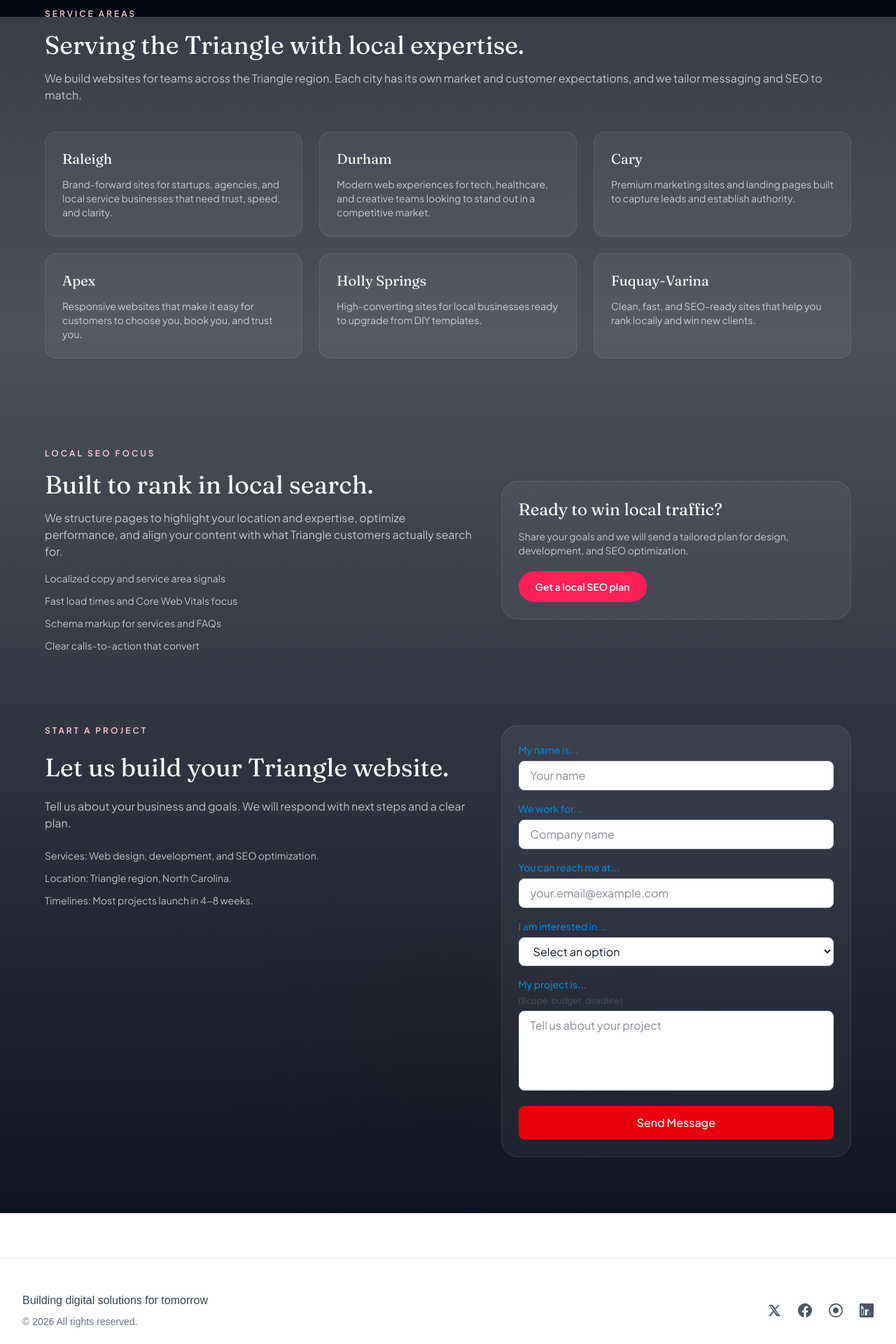
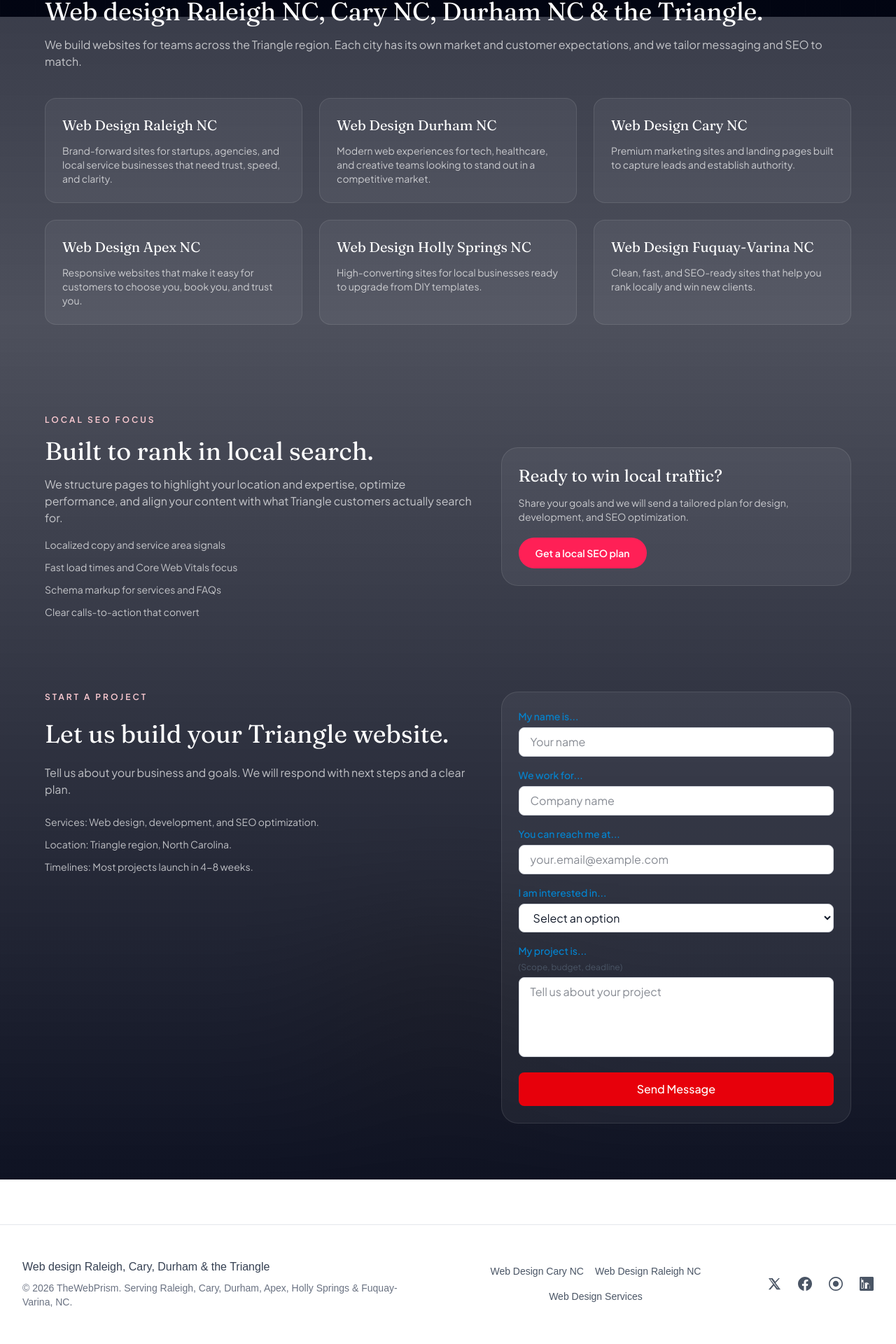
Before and after one commit to rthompsontouch/webdev_frontend, a Next.js app: page /triangle-web-design in a window 1280 px wide. Shown: the part 776-2696 px from the top of the page at 70% size. Built offline with nearby package versions, Linux system fonts and the light colour scheme.

Commit message:
added better SEO especially for local triangle area

```diff
--- a/app/layout.tsx
+++ b/app/layout.tsx
@@ -18,16 +18,19 @@ export const metadata: Metadata = {
   metadataBase: new URL("https://www.thewebprism.com"),
   title: "TheWebPrism | Premium Design & Development Studio",
   description:
-    "Premium digital design and development for ambitious brands. We create websites, apps, and digital experiences that feel premium and drive results.",
+    "Premium web design and development for Raleigh, Cary, Durham, and the Triangle. We create websites, apps, and digital experiences for ambitious brands in North Carolina.",
   keywords: [
     "web design",
     "web development",
+    "web design Raleigh NC",
+    "web design Cary NC",
+    "web design Durham NC",
+    "Triangle web design",
     "digital design",
     "design agency",
     "app development",
     "branding",
     "digital consulting",
-    "Raleigh",
   ],
   openGraph: {
     title: "TheWebPrism | Premium Digital Design & Development",
@@ -66,11 +69,19 @@ export default function RootLayout({
         name: "TheWebPrism",
         url: "https://www.thewebprism.com",
         telephone: "+1-910-403-9019",
-        areaServed: "United States",
+        areaServed: [
+          { "@type": "City", name: "Raleigh", containedInPlace: { "@type": "State", name: "North Carolina" } },
+          { "@type": "City", name: "Durham", containedInPlace: { "@type": "State", name: "North Carolina" } },
+          { "@type": "City", name: "Cary", containedInPlace: { "@type": "State", name: "North Carolina" } },
+          { "@type": "City", name: "Apex", containedInPlace: { "@type": "State", name: "North Carolina" } },
+          { "@type": "City", name: "Holly Springs", containedInPlace: { "@type": "State", name: "North Carolina" } },
+          { "@type": "City", name: "Fuquay-Varina", containedInPlace: { "@type": "State", name: "North Carolina" } },
+        ],
       },
       {
         "@type": "LocalBusiness",
         name: "TheWebPrism",
+        description: "Premium web design, web development, and SEO optimization for Triangle-area businesses in Raleigh, Durham, Cary, Apex, Holly Springs, and Fuquay-Varina, NC.",
         url: "https://www.thewebprism.com",
         telephone: "+1-910-403-9019",
         priceRange: "$$$",
@@ -85,7 +96,19 @@ export default function RootLayout({
           latitude: 35.7796,
           longitude: -78.6382,
         },
-        areaServed: "United States",
+        areaServed: [
+          { "@type": "City", name: "Raleigh", containedInPlace: { "@type": "State", name: "North Carolina" } },
+          { "@type": "City", name: "Durham", containedInPlace: { "@type": "State", name: "North Carolina" } },
+          { "@type": "City", name: "Cary", containedInPlace: { "@type": "State", name: "North Carolina" } },
+          { "@type": "City", name: "Apex", containedInPlace: { "@type": "State", name: "North Carolina" } },
+          { "@type": "City", name: "Holly Springs", containedInPlace: { "@type": "State", name: "North Carolina" } },
+          { "@type": "City", name: "Fuquay-Varina", containedInPlace: { "@type": "State", name: "North Carolina" } },
+        ],
+        serviceArea: {
+          "@type": "GeoCircle",
+          geoMidpoint: { "@type": "GeoCoordinates", latitude: 35.7796, longitude: -78.6382 },
+          geoRadius: "50000",
+        },
       },
     ],
   };
--- a/app/services/web-design/page.tsx
+++ b/app/services/web-design/page.tsx
@@ -13,17 +13,20 @@ const bodyFont = Plus_Jakarta_Sans({
 });
 
 export const metadata: Metadata = {
-  title: "Web Design Services | Premium UX and Brand-First Websites",
+  title: "Web Design Services | Raleigh, Cary, Durham | TheWebPrism",
   description:
-    "Professional web design services for growth-minded brands. Strategy, UX, UI, and conversion-focused sites that feel premium and perform fast.",
+    "Professional web design for Raleigh, Cary, Durham & the Triangle. Strategy, UX, UI, and conversion-focused sites for North Carolina businesses.",
   keywords: [
     "web design services",
+    "web design Raleigh NC",
+    "web design Cary NC",
+    "web design Durham NC",
     "professional web design",
     "ux ui design",
     "brand websites",
     "conversion focused design",
     "responsive web design",
-    "design agency",
+    "design agency Triangle",
   ],
   openGraph: {
     title: "Web Design Services | Premium UX and Brand-First Websites",
--- a/app/sitemap.ts
+++ b/app/sitemap.ts
@@ -26,7 +26,7 @@ export default function sitemap(): MetadataRoute.Sitemap {
   return routes.map((path) => ({
     url: `${baseUrl}${path}`,
     lastModified,
-    changeFrequency: "monthly",
-    priority: path === "/" ? 1 : 0.7,
+    changeFrequency: path === "/triangle-web-design" ? "weekly" : "monthly",
+    priority: path === "/" ? 1 : path === "/triangle-web-design" ? 0.9 : 0.7,
   }));
 }
--- a/app/triangle-web-design/page.tsx
+++ b/app/triangle-web-design/page.tsx
@@ -14,24 +14,26 @@ const bodyFont = Plus_Jakarta_Sans({
 });
 
 export const metadata: Metadata = {
-  title: "Triangle Web Design | Raleigh, Durham, Cary, Apex, Holly Springs, Fuquay",
+  title: "Web Design Cary NC | Raleigh, Durham, Triangle | TheWebPrism",
   description:
-    "Premium web design, web development, and SEO optimization for Triangle businesses. Serving Raleigh, Durham, Cary, Apex, Holly Springs, and Fuquay-Varina with conversion-focused sites.",
+    "Web design Cary NC, Raleigh, Durham, Apex, Holly Springs & Fuquay-Varina. Premium websites and SEO for Triangle businesses. Conversion-focused design and development.",
   keywords: [
+    "web design Cary NC",
+    "web design Raleigh NC",
+    "web design Durham NC",
+    "web design Apex NC",
+    "web design Holly Springs NC",
+    "web design Fuquay Varina NC",
     "triangle web design",
     "raleigh web design",
-    "durham web design",
     "cary web design",
-    "apex web design",
-    "holly springs web design",
-    "fuquay varina web design",
-    "web development",
-    "seo optimization",
+    "web development Triangle",
+    "seo optimization NC",
   ],
   openGraph: {
-    title: "Triangle Web Design | Premium Design + Development",
+    title: "Web Design Cary NC | Raleigh, Durham, Triangle | TheWebPrism",
     description:
-      "Conversion-focused web design, development, and SEO for Triangle-area brands in Raleigh, Durham, Cary, Apex, Holly Springs, and Fuquay-Varina.",
+      "Web design Cary NC, Raleigh, Durham, Apex, Holly Springs & Fuquay-Varina. Premium conversion-focused websites for Triangle businesses.",
     type: "website",
     images: [
       {
@@ -44,10 +46,13 @@ export const metadata: Metadata = {
   },
   twitter: {
     card: "summary_large_image",
-    title: "Triangle Web Design | Premium Design + Development",
+    title: "Web Design Cary NC | Raleigh, Durham, Triangle | TheWebPrism",
     description:
-      "Conversion-focused web design, development, and SEO for Triangle-area brands.",
+      "Web design Cary NC, Raleigh, Durham, Apex & the Triangle. Premium websites for local businesses.",
     images: ["https://www.thewebprism.com/images/hero_image.jpg"],
+  },
+  alternates: {
+    canonical: "https://www.thewebprism.com/triangle-web-design",
   },
 };
 
@@ -142,18 +147,23 @@ export default function TriangleWebDesignPage() {
   const serviceSchema = {
     "@context": "https://schema.org",
     "@type": "Service",
-    name: "Triangle Web Design",
+    name: "Web Design Cary NC, Raleigh, Durham, Triangle",
     serviceType: "Web Design",
+    provider: {
+      "@type": "LocalBusiness",
+      name: "TheWebPrism",
+      url: "https://www.thewebprism.com",
+    },
     areaServed: [
-      "Raleigh, NC",
-      "Durham, NC",
-      "Cary, NC",
-      "Apex, NC",
-      "Holly Springs, NC",
-      "Fuquay-Varina, NC",
+      { "@type": "City", name: "Raleigh", containedInPlace: { "@type": "State", name: "North Carolina" } },
+      { "@type": "City", name: "Durham", containedInPlace: { "@type": "State", name: "North Carolina" } },
+      { "@type": "City", name: "Cary", containedInPlace: { "@type": "State", name: "North Carolina" } },
+      { "@type": "City", name: "Apex", containedInPlace: { "@type": "State", name: "North Carolina" } },
+      { "@type": "City", name: "Holly Springs", containedInPlace: { "@type": "State", name: "North Carolina" } },
+      { "@type": "City", name: "Fuquay-Varina", containedInPlace: { "@type": "State", name: "North Carolina" } },
     ],
     description:
-      "Premium web design, web development, and SEO optimization for Triangle-area businesses.",
+      "Premium web design, web development, and SEO optimization for Triangle-area businesses in Raleigh, Durham, Cary, Apex, Holly Springs, and Fuquay-Varina, NC.",
   };
 
   return (
@@ -182,7 +192,7 @@ export default function TriangleWebDesignPage() {
                 Triangle Web Design
               </p>
               <h1 className={`${displayFont.className} text-4xl text-white sm:text-5xl`}>
-                Premium web design, development, and SEO for the Triangle.
+                Web design Cary NC, Raleigh, Durham & the Triangle.
               </h1>
               <p className="text-base text-white/70">
                 We help Triangle-area businesses launch websites that load fast, rank locally, and turn visitors into
@@ -246,7 +256,7 @@ export default function TriangleWebDesignPage() {
               Service Areas
             </p>
             <h2 className={`${displayFont.className} text-3xl text-white sm:text-4xl`}>
-              Serving the Triangle with local expertise.
+              Web design Raleigh NC, Cary NC, Durham NC & the Triangle.
             </h2>
             <p className="text-base text-white/70">
               We build websites for teams across the Triangle region. Each city has its own market and customer
@@ -260,7 +270,7 @@ export default function TriangleWebDesignPage() {
                 key={area.name}
                 className="rounded-2xl border border-white/10 bg-white/5 p-6"
               >
-                <h3 className={`${displayFont.className} text-xl text-white`}>{area.name}</h3>
+                <h3 className={`${displayFont.className} text-xl text-white`}>Web Design {area.name} NC</h3>
                 <p className="mt-3 text-sm text-white/70">{area.description}</p>
               </div>
             ))}
--- a/components/Footer.tsx
+++ b/components/Footer.tsx
@@ -47,11 +47,24 @@ export default function Footer() {
           {/* Tagline and Copyright */}
           <div className="text-center md:text-left">
             <p className="text-gray-700 dark:text-gray-300 font-medium mb-2">
-              Building digital solutions for tomorrow
+              Web design Raleigh, Cary, Durham & the Triangle
             </p>
             <p className="text-sm text-gray-500 dark:text-gray-400">
-              &copy; {currentYear} All rights reserved.
+              &copy; {currentYear} TheWebPrism. Serving Raleigh, Cary, Durham, Apex, Holly Springs & Fuquay-Varina, NC.
             </p>
+          </div>
+
+          {/* Local SEO Links */}
+          <div className="flex flex-wrap items-center justify-center gap-4 text-sm">
+            <a href="/triangle-web-design" className="text-gray-600 dark:text-gray-400 hover:text-gray-900 dark:hover:text-white transition-colors">
+              Web Design Cary NC
+            </a>
+            <a href="/triangle-web-design" className="text-gray-600 dark:text-gray-400 hover:text-gray-900 dark:hover:text-white transition-colors">
+              Web Design Raleigh NC
+            </a>
+            <a href="/services/web-design" className="text-gray-600 dark:text-gray-400 hover:text-gray-900 dark:hover:text-white transition-colors">
+              Web Design Services
+            </a>
           </div>
 
           {/* Social Links */}
--- a/components/HeroSection.tsx
+++ b/components/HeroSection.tsx
@@ -34,10 +34,10 @@ export default function HeroSection() {
                 <div className="mt-2 h-0.5 w-16 rounded-full bg-rose-200" />
               </div>
               <h1 className={`${displayFont.className} text-4xl leading-tight text-white sm:text-5xl lg:text-6xl`}>
-                Build digital products that feel unmistakable.
+                Web design and development for Raleigh, Cary & the Triangle.
               </h1>
               <p className="max-w-xl text-lg text-zinc-200">
-                We craft premium websites, apps, and digital experiences for ambitious brands. From strategy to pixel-perfect delivery.
+                We craft premium websites, apps, and digital experiences for Triangle-area businesses. Raleigh, Durham, Cary, Apex, Holly Springs & Fuquay-Varina.
               </p>
               <div className="flex flex-wrap gap-4 pt-4">
                 <Link
```
Also changed, not shown: app/page.tsx (+13 -0 lines).
